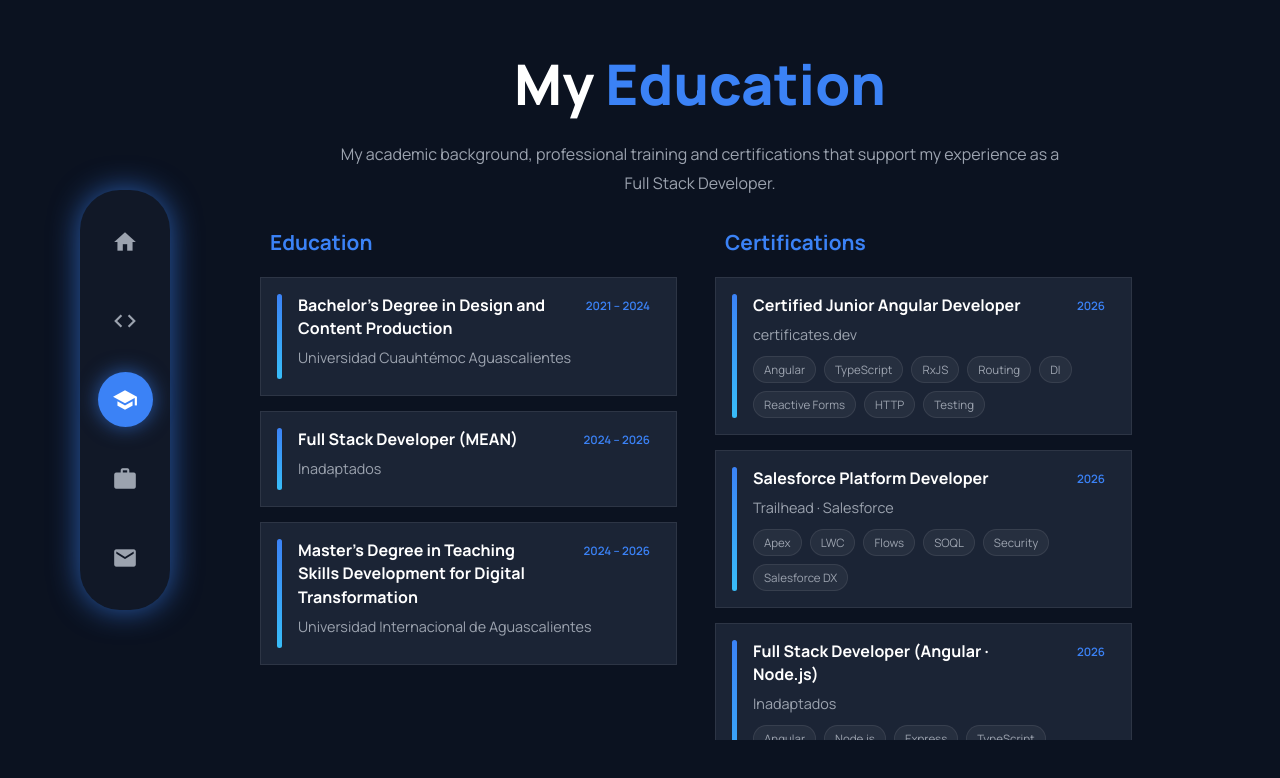
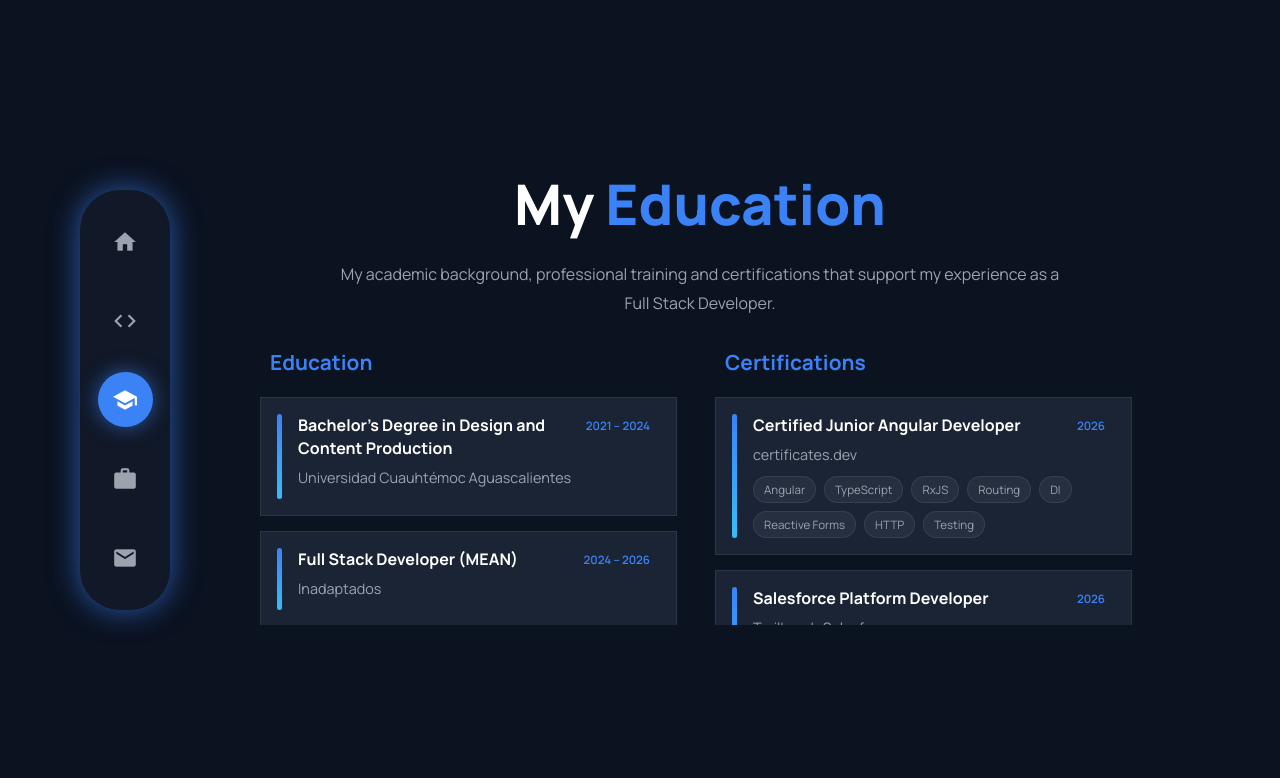
Before and after one commit to BrunoDunay/Portafolio-web, an Angular app: page /education in a window 1280 px wide. Shown: the top 778 px of the page. Built offline with nearby package versions, Linux system fonts and the light colour scheme.

Commit message:
Problemas de diseño en pantallas grandes corregidos

```diff
--- a/src/app/layouts/main/main.component.css
+++ b/src/app/layouts/main/main.component.css
@@ -1,19 +1,23 @@
 .layout{
     width:100vw;
+    max-width: 1400px;
     height:100vh;
     display:flex;
     align-items:center;
+    justify-content: start;
     padding:var(--layout-padding);
     gap:30px;
     overflow:hidden;
 }
 
 .content{
-    flex:1;
+    display: flex;
+    align-items: start;
+    justify-content: start;
     height:100%;
+    max-height: 500px;
+    margin-top: 30px;
     padding:var(--content-padding);
-    position:relative;
-    overflow:hidden;
 }
 
 /* ========================= */
@@ -37,7 +41,7 @@
     .layout{
         flex-direction:column;
         justify-content:flex-start;
-        align-items:center;
+        align-items:stretch;
         gap:20px;
         padding:0 20px;
         height:100dvh;
@@ -48,9 +52,12 @@
         width:100%;
         flex:1;
         height:auto;
+        min-height:0;
+        max-height:none;
         padding:0;
         overflow-y:auto;
         overflow-x:hidden;
+        align-items:stretch;
     }
 
 }
--- a/src/app/pages/contact/contact.component.css
+++ b/src/app/pages/contact/contact.component.css
@@ -1,10 +1,16 @@
     :host{
         display:block;
+        width:100%;
+        height:100%;
+        min-height:0;
     }
     .contact{
         position:relative;
+        width:100%;
+        height:100%;
+        min-height:0;
         overflow:hidden;
-        padding:36px;
+        padding: 36px 36px 36px 10px;
         border-radius:20px;
         isolation:isolate;
         margin-top:10px;
@@ -291,7 +297,7 @@
         color:var(--primary-color);
     }
     .cta{
-        margin-top:36px;
+        margin-top:15px;
         padding:15px 24px;
         border-radius:20px;
         background:rgba(255,255,255,.04);
@@ -338,6 +344,9 @@
     }
     @media(max-width:700px){
         .contact{
+            height:auto;
+            max-height:none;
+            overflow:visible;
             padding:20px;
         }
         .left h1{
--- a/src/app/pages/education/education.component.css
+++ b/src/app/pages/education/education.component.css
@@ -1,9 +1,18 @@
+:host{
+    display:block;
+    width:100%;
+    height:100%;
+    min-height:0;
+}
+
 .education{
+    width:100%;
     height:100%;
     display:flex;
     flex-direction:column;
-    padding-top: 25px;
     padding-bottom: 40px;
+    overflow:hidden;
+    min-height:0;
 }
 
 .header{
@@ -35,6 +44,12 @@
     display:grid;
     grid-template-columns:repeat(2,1fr);
     gap:30px;
+    overflow:hidden;
+    width:100%;
+}
+
+.education{
+    min-height:0;
 }
 
 .column{
--- a/src/app/pages/projects/project-detail/project-detail.component.css
+++ b/src/app/pages/projects/project-detail/project-detail.component.css
@@ -1,17 +1,13 @@
-:host{
-    display:block;
-}
 
 .hero{
     --primary:#0099ff;
     --secondary:#00d4ff;
     position:relative;
     overflow:hidden;
-    padding:20px 45px 0 45px;
+    padding:0 45px;
     border-radius:32px;
     background:var(--surface-light);
     isolation:isolate;
-    margin-top:10px;
 }
 
 .background{
@@ -28,7 +24,7 @@
 .hero-content{
     display:grid;
     grid-template-columns:1.1fr .9fr;
-    gap:60px;
+    gap:40px;
 }
 
 .left{
@@ -42,7 +38,8 @@
     color:var(--text-secondary);
     font-size:.7rem;
     cursor:pointer;
-    margin-bottom:15px;
+    margin-bottom:5px;
+    margin-top: 10px;
     transition:.3s;
 }
 
@@ -92,6 +89,7 @@
 
 
 .detail-card{
+    min-width: 260px;
     background:rgba(255,255,255,.05);
     border:1px solid rgba(255,255,255,.08);
     border-radius:22px;
@@ -165,6 +163,7 @@
 
 .tools-card{
     width:100%;
+    max-width: 150px;
     background:rgba(255,255,255,.05);
     border:1px solid rgba(255,255,255,.08);
     border-radius:22px;
--- a/src/app/pages/projects/projects.component.css
+++ b/src/app/pages/projects/projects.component.css
@@ -1,9 +1,17 @@
+:host{
+    display:block;
+    width:100%;
+    height:100%;
+    min-height:0;
+}
+
 .projects{
+    width:100%;
     height:100%;
     display:flex;
     flex-direction:column;
-    padding-top:25px;
     overflow:hidden;
+    min-height:0;
 }
 
 .header{
@@ -66,12 +74,17 @@
 
 .projects-grid{
     flex:1;
+    min-height:0;
     display:grid;
     grid-template-columns:repeat(3,1fr);
     gap:30px;
     overflow-y:auto;
     padding:10px 10px 20px 0;
     align-content:start;
+}
+
+.projects{
+    min-height:0;
 }
 
 .projects-grid::-webkit-scrollbar{
--- a/src/app/pages/skills/skills.component.css
+++ b/src/app/pages/skills/skills.component.css
@@ -1,5 +1,15 @@
+:host{
+    display:block;
+    width:100%;
+    height:100%;
+    min-height:0;
+}
+
 .skills{
+    width:100%;
+    max-width:1400px;
     height:100%;
+    min-height:0;
     display:flex;
     flex-direction:column;
     justify-content:center;
@@ -30,13 +40,14 @@
     display:grid;
     grid-template-columns:repeat(2,1fr);
     gap:30px;
+    min-width:0;
 }
 
 .skills-grid{
     display:grid;
     grid-template-columns:repeat(3,1fr);
     gap:25px;
-    min-width:50px;
+    min-width:0;
     justify-items:center;
 }
 
@@ -197,7 +208,7 @@
 
     .skills{
         height:auto;
-        min-height:100%;
+        min-height:0;
         justify-content:flex-start;
         padding:20px 0 40px;
     }
```
